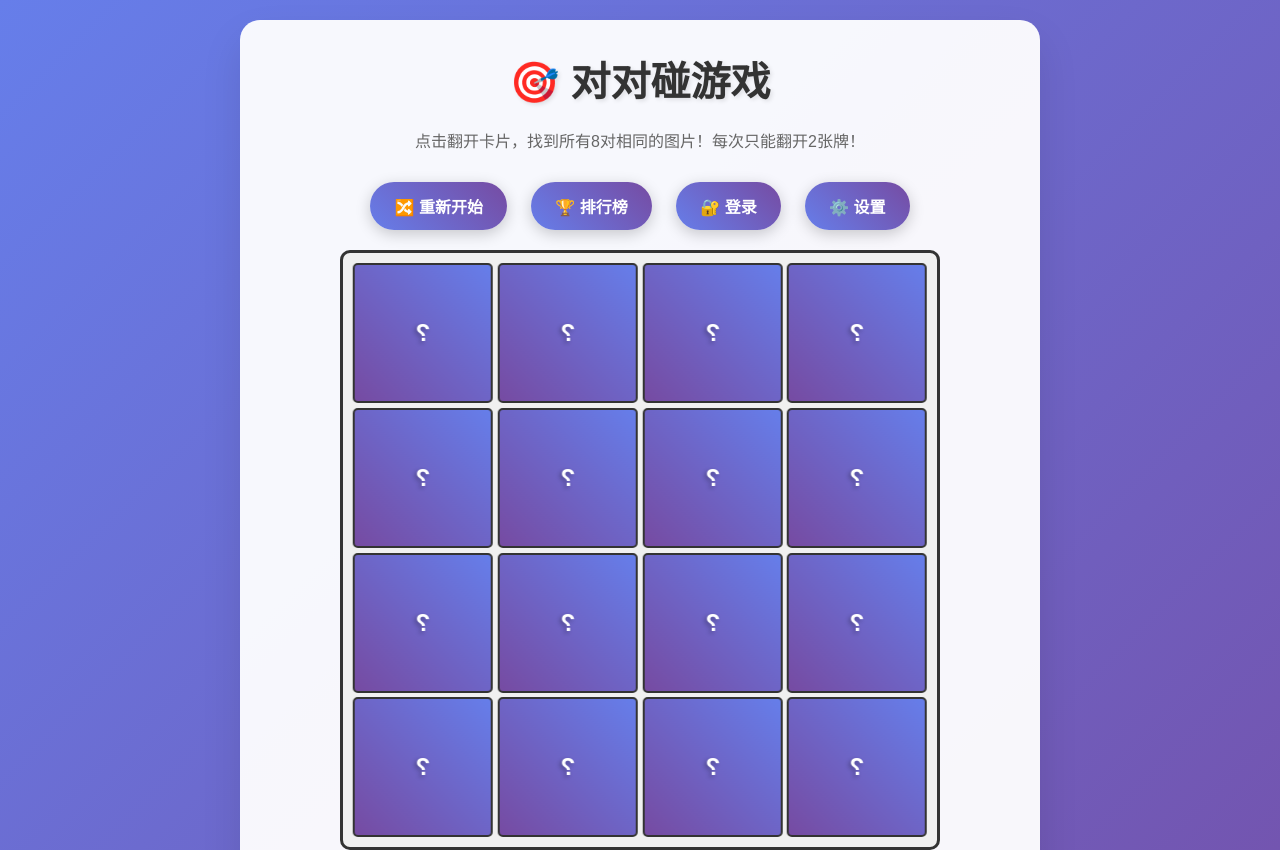
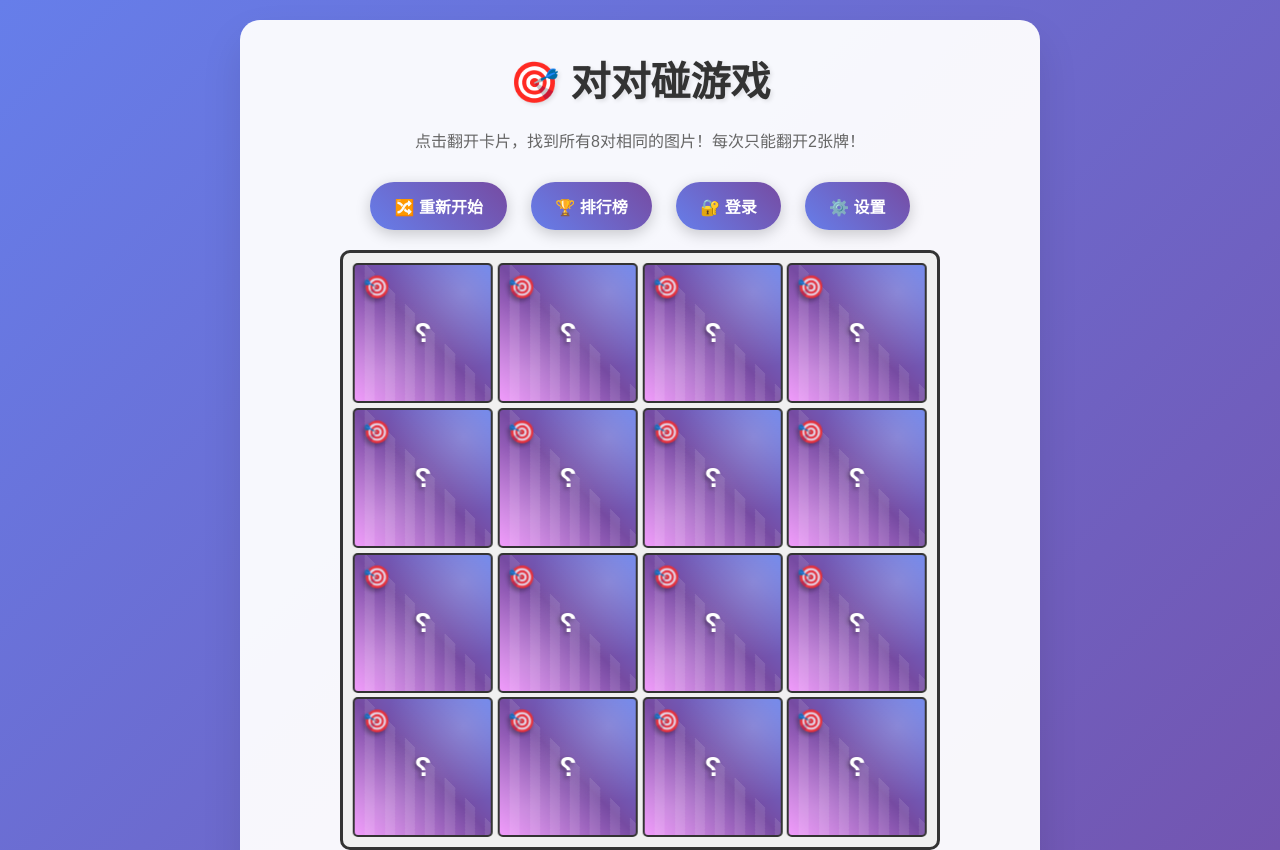
Before and after one commit to hmh38324/game2, a plain HTML site: page index.html in a window 1280 px wide. Shown: the top 850 px of the page. Drawn offline with Linux system fonts and the light colour scheme.

Commit message:
美化卡牌背面设计
- 添加多层渐变背景：径向渐变 + 线性渐变，颜色更丰富
- 添加闪光动画效果：斜纹光效持续移动
- 添加目标图标：右上角显示🎯图标，带脉冲动画
- 优化悬停效果：鼠标悬停时轻微放大和阴影
- 增大问号字体：从24px增加到28px，更醒目
- 增强文字阴影：提高可读性

```diff
--- a/index.html
+++ b/index.html
@@ -151,15 +151,63 @@
         }
 
         .puzzle-piece.card-back {
-            background: linear-gradient(135deg, #667eea 0%, #764ba2 100%);
+            background:
+                radial-gradient(circle at 20% 20%, rgba(255, 255, 255, 0.2) 0%, transparent 50%),
+                radial-gradient(circle at 80% 80%, rgba(255, 255, 255, 0.15) 0%, transparent 50%),
+                linear-gradient(135deg, #667eea 0%, #764ba2 50%, #f093fb 100%);
             display: flex;
             align-items: center;
             justify-content: center;
-            font-size: 24px;
+            font-size: 28px;
             color: white;
             font-weight: bold;
-            text-shadow: 2px 2px 4px rgba(0, 0, 0, 0.3);
+            text-shadow: 2px 2px 4px rgba(0, 0, 0, 0.4);
             transform: rotateY(180deg);
+            position: relative;
+            overflow: hidden;
+        }
+
+        .puzzle-piece.card-back::before {
+            content: '';
+            position: absolute;
+            top: -50%;
+            left: -50%;
+            width: 200%;
+            height: 200%;
+            background:
+                repeating-linear-gradient(
+                    45deg,
+                    transparent,
+                    transparent 10px,
+                    rgba(255, 255, 255, 0.1) 10px,
+                    rgba(255, 255, 255, 0.1) 20px
+                );
+            animation: shimmer 3s linear infinite;
+        }
+
+        .puzzle-piece.card-back::after {
+            content: '🎯';
+            position: absolute;
+            font-size: 20px;
+            opacity: 0.6;
+            animation: pulse 2s ease-in-out infinite;
+            top: 10px;
+            right: 10px;
+        }
+
+        .puzzle-piece.card-back:hover {
+            transform: rotateY(180deg) scale(1.02);
+            box-shadow: 0 8px 25px rgba(102, 126, 234, 0.3);
+        }
+
+        @keyframes shimmer {
+            0% { transform: translateX(-100%) translateY(-100%) rotate(45deg); }
+            100% { transform: translateX(100%) translateY(100%) rotate(45deg); }
+        }
+
+        @keyframes pulse {
+            0%, 100% { transform: scale(1); opacity: 0.6; }
+            50% { transform: scale(1.1); opacity: 0.8; }
         }
 
         .controls {
```
